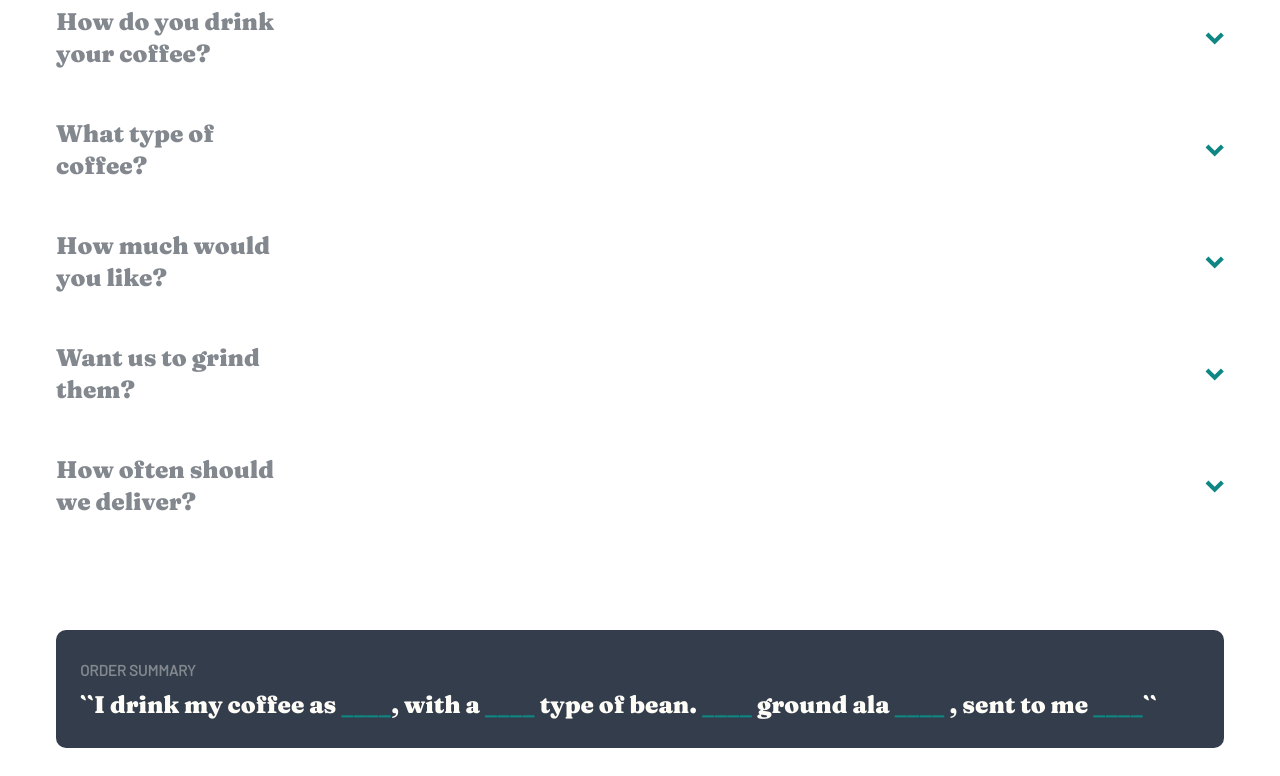
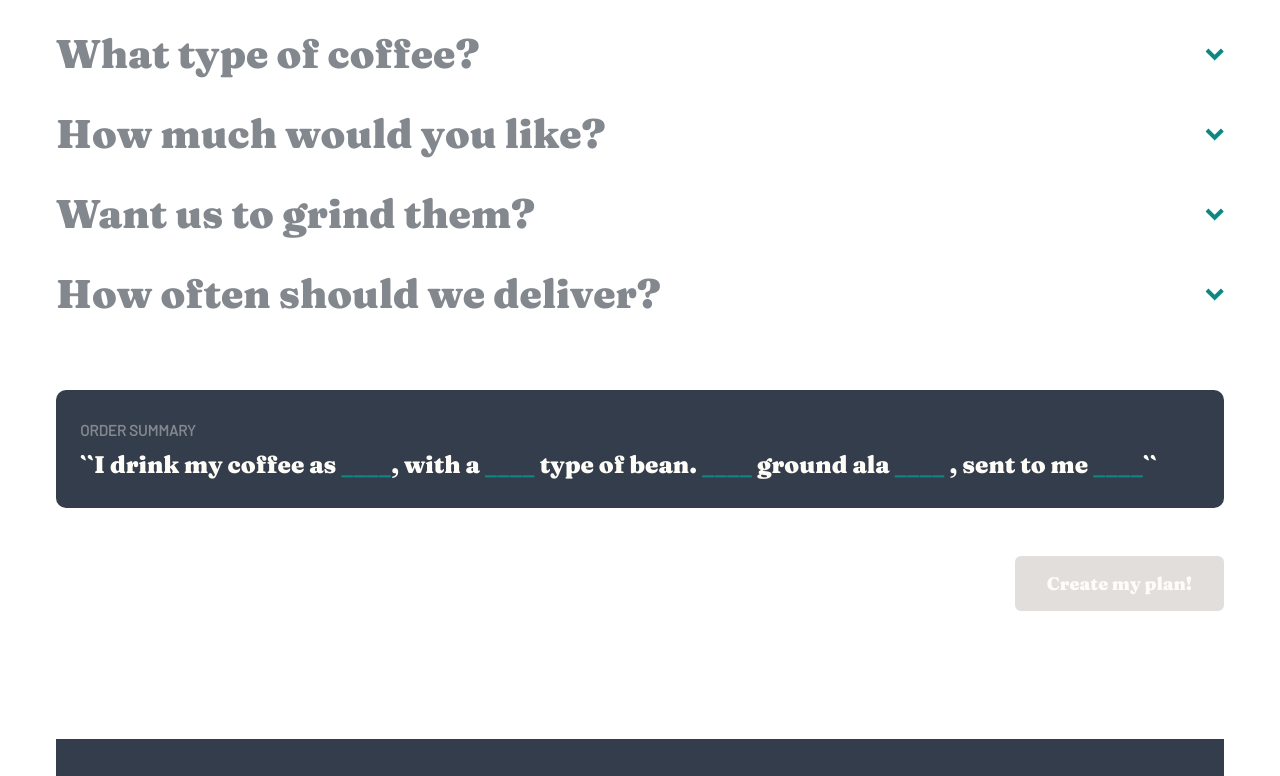
Before and after one commit to DrKlonk/fem-coffee, a Vue app: page /create-plan in a window 1280 px wide. Shown: the part 1371-2147 px from the top of the page. Built offline with nearby package versions, Linux system fonts and the light colour scheme; what vue-window-size would draw is missing.

Commit message:
create plan responsive

```diff
--- a/src/pages/create/BigSelection.vue
+++ b/src/pages/create/BigSelection.vue
@@ -74,9 +74,11 @@ export default {
 
 <style lang="scss" scoped>
 .big-selection {
-  margin-top: 3rem;
   &:not(:last-child) {
     margin-bottom: 2rem;
+  }
+  &:not(:first-child) {
+    margin-top: 3rem;
   }
   &__header {
     display: flex;
@@ -89,6 +91,13 @@ export default {
     flex-basis: 15rem;
     color: $color-grey;
     font-size: 1.5rem;
+
+    @include respond(tab-land) {
+      flex-grow: 1;
+    }
+    @include respond(desktop) {
+      font-size: 2.5rem;
+    }
   }
 
   &__caret {
--- a/src/pages/create/BigSelectionOption.vue
+++ b/src/pages/create/BigSelectionOption.vue
@@ -39,6 +39,9 @@ export default {
       margin-right: 1rem;
     }
   }
+  @include respond(desktop) {
+    min-height: 13rem;
+  }
   background-color: $color-big-selection;
   border-radius: $br-small;
   padding: 1.5rem;
--- a/src/pages/create/CreatePlan.vue
+++ b/src/pages/create/CreatePlan.vue
@@ -29,12 +29,12 @@
         @option-selected="optionSelected"
         :disabled="determineDisabled(selection.category)"
       />
+      <section class="order-summary">
+        <h4 class="order-summary__heading">Order summary</h4>
+        <p class="order-summary__paragraph" v-html="orderSummary"></p>
+      </section>
     </section>
   </div>
-  <section class="order-summary">
-    <h4 class="order-summary__heading">Order summary</h4>
-    <p class="order-summary__paragraph" v-html="orderSummary"></p>
-  </section>
 
   <div class="order-button">
     <app-button
@@ -222,5 +222,8 @@ export default {
   margin-top: 3rem;
   display: flex;
   justify-content: center;
+  @include respond(desktop) {
+    justify-content: flex-end;
+  }
 }
 </style>
```
